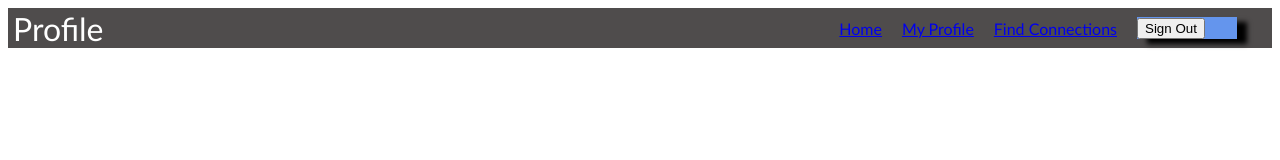
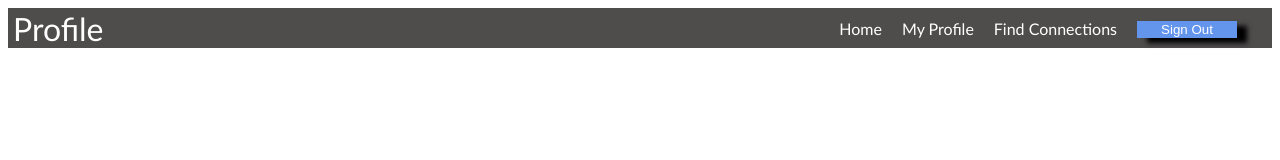
Before and after one commit to BennyG117/WebFun_FlexNavbar_HW, a plain HTML site: page index.html in a window 1280 px wide. Drawn offline with Linux system fonts and the light colour scheme.

Commit message:
FlexNavbar_Update

```diff
--- a/index.html
+++ b/index.html
@@ -16,10 +16,12 @@
     <div class="nav">
         <h1 class="nav-title">Profile</h1>
         <ul class="nav-links">
-            <li class="home"><a href="#">Home</a></li>
-            <li class="myProfile"><a href="#"
+            <li><a href="#"
+                    class="home">Home</a></li>
+            <li><a href="#"
                     class="active">My Profile</a></li>
-            <li class="findConnections"><a href="#">Find Connections</a></li>
+            <li><a href="#"
+                    class="findConnections">Find Connections</a></li>
             <li class="signOut"><button class="btn">Sign Out</button></li>
         </ul>
     </div>
--- a/style.css
+++ b/style.css
@@ -30,7 +30,7 @@
     color: white;
 }
 
-.myProfile {
+.active {
     margin-right: 20px;
     text-decoration: none;
     color: white;
@@ -42,7 +42,7 @@
     color: white;
 }
 
-.signOut {
+.btn {
     margin-right: 20px;
     text-decoration: none;
     color: white;
```
